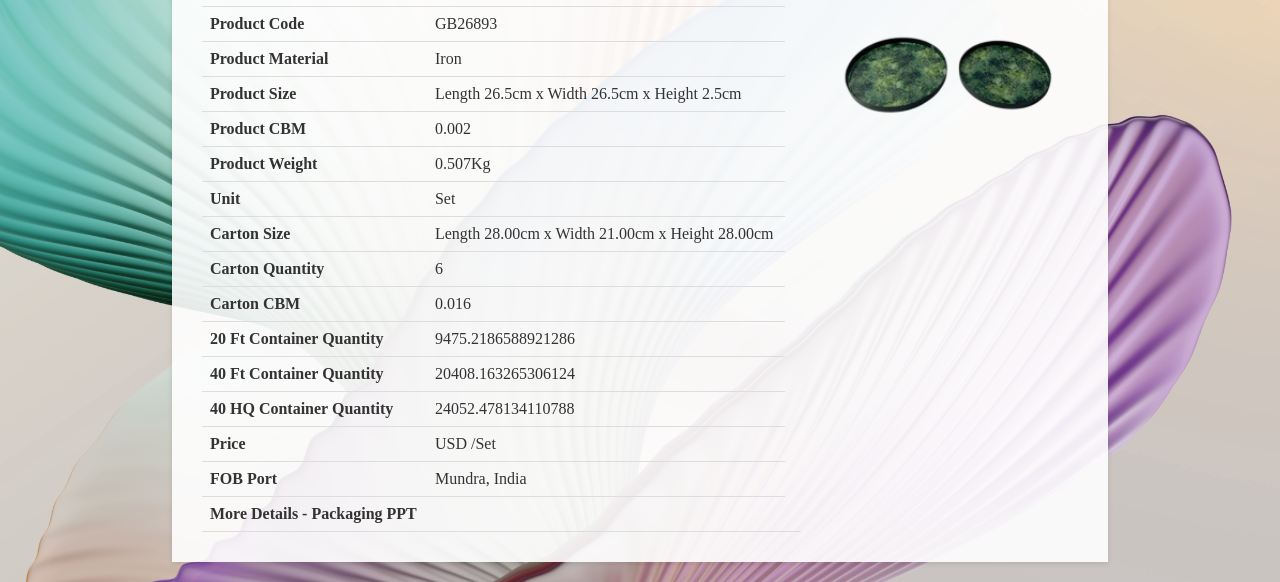
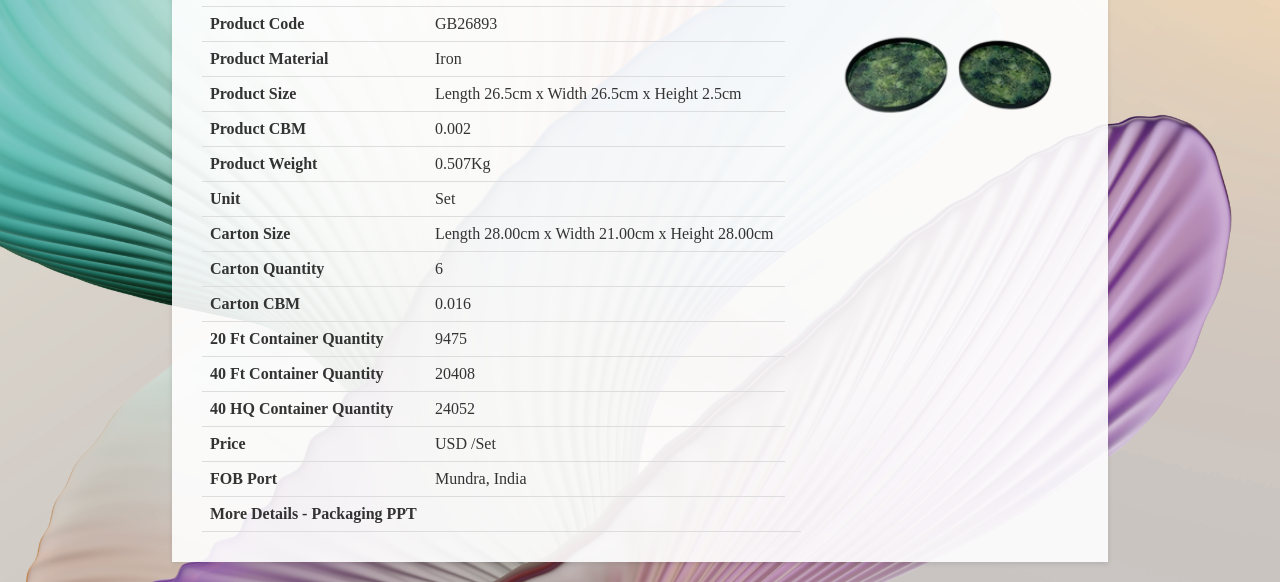
Before and after one commit to GBSLIT/GB26893, a plain HTML site: page index.html in a window 1280 px wide. Shown: the part 257-839 px from the top of the page. Drawn offline with Linux system fonts and the light colour scheme.

Commit message:
Update index.html

```diff
--- a/index.html
+++ b/index.html
@@ -177,15 +177,15 @@
                 </tr>
                 <tr>
                     <th>20 Ft Container Quantity</th>
-                    <td>9475.2186588921286 </td>
+                    <td>9475 </td>
                 </tr>
                 <tr>
                     <th>40 Ft Container Quantity</th>
-                    <td>20408.163265306124 </td>
+                    <td>20408 </td>
                 </tr>
                 <tr>
                     <th>40 HQ Container Quantity</th>
-                    <td>24052.478134110788 </td>
+                    <td>24052 </td>
                  </tr>
                 <tr>
                     <th>Price</th>
```
